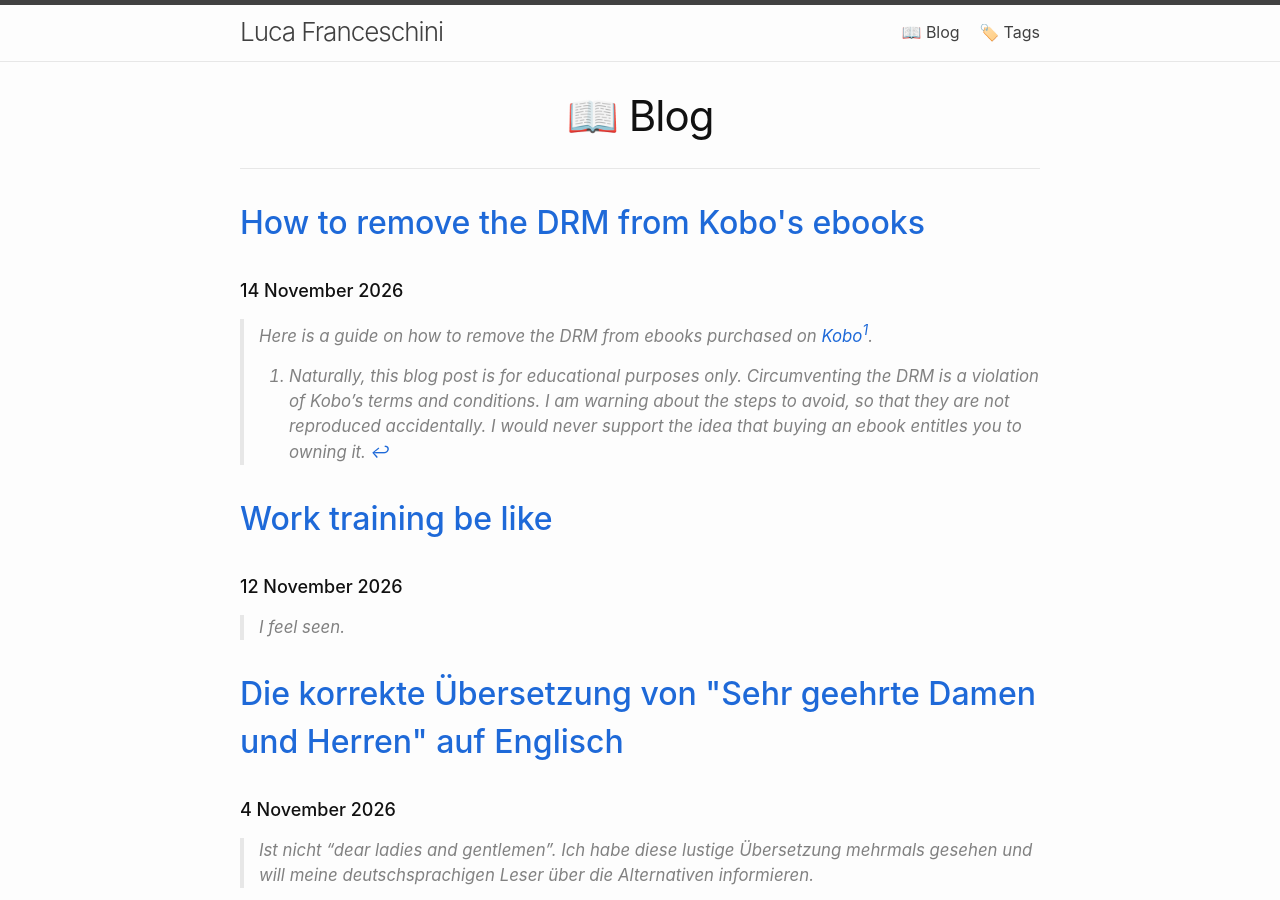
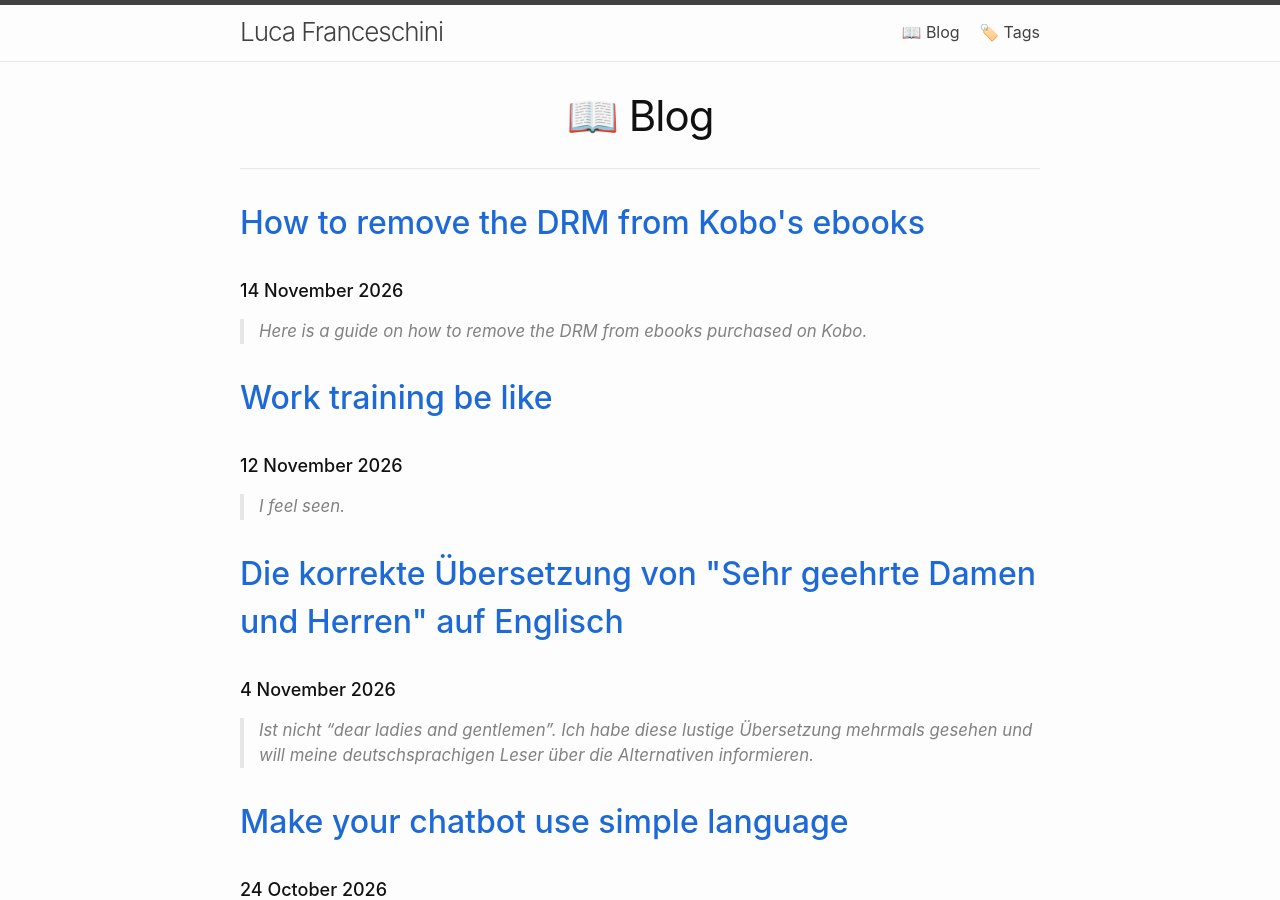
Before and after one commit to lucafrance/lucafrance.github.io, a Jekyll site: the page built from blog.html, in a window 1280 px wide and 900 px high. Built offline with Jekyll 4.4.1, drawn with Linux system fonts in a browser that asks for light colours; a script that is not in the unit is left out; part of the change alters nothing that is shown.

```diff
--- a/_posts/2026/2026-11-14-remove-kobo-drm.md
+++ b/_posts/2026/2026-11-14-remove-kobo-drm.md
@@ -1,5 +1,6 @@
 ---
 title: How to remove the DRM from Kobo's ebooks
+excerpt: "Here is a guide on how to remove the DRM from ebooks purchased on Kobo."
 tags: [English en, Windows]
 mastodon: https://mastodon.social/@lucafeu/117614250117130327
 ---
```
